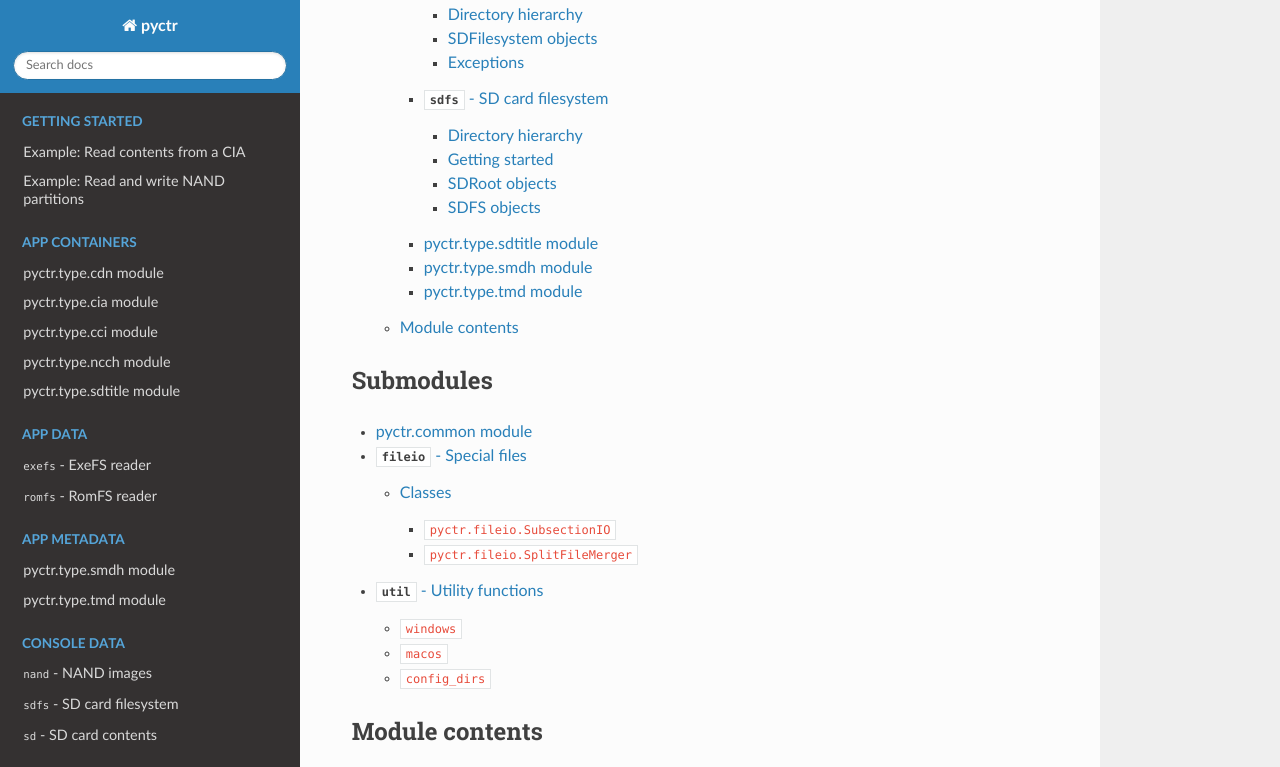
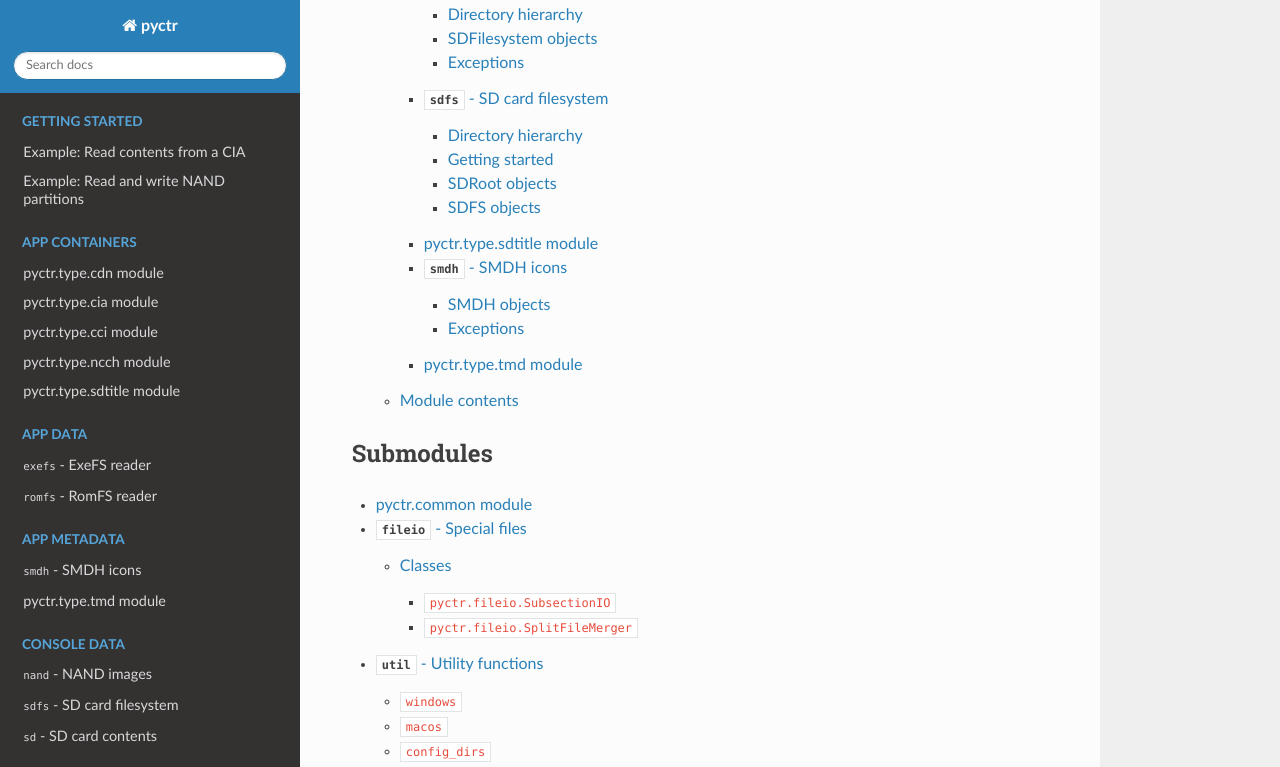
Before and after one commit to ihaveamac/pyctr, a Sphinx documentation site: the page built from docs/pyctr.rst, in a window 1280 px wide and 900 px high, scrolled down 1575 px, cut to the strip 0-767 px from the top of the window. Built offline with Sphinx 7.4.7 and the Read the Docs theme 2.0.0, drawn with Linux system fonts in a browser that asks for light colours; some of the changed lines change nothing that is shown.

Commit message:
partial smdh documentation

```diff
--- a/docs/pyctr.type.smdh.rst
+++ b/docs/pyctr.type.smdh.rst
@@ -1,7 +1,23 @@
-pyctr.type.smdh module
-======================
+:mod:`smdh` - SMDH icons
+========================
 
-.. automodule:: pyctr.type.smdh
-   :members:
-   :undoc-members:
-   :show-inheritance:
+.. py:module:: pyctr.type.smdh
+    :synopsis: Parse SMDH icon data
+
+The :mod:`smdh` module enables reading SMDH icons, including converting the graphical icon data to a standard format, reading application titles, and settings.
+
+This module can use Pillow if it is installed, to provide icon data as :class:`PIL.Image.Image` objects.
+
+SMDH objects
+------------
+
+.. autoclass:: SMDH
+    :members:
+    :undoc-members:
+    :show-inheritance:
+
+Exceptions
+----------
+
+.. autoexception:: SMDHError
+.. autoexception:: InvalidSMDHError
```
